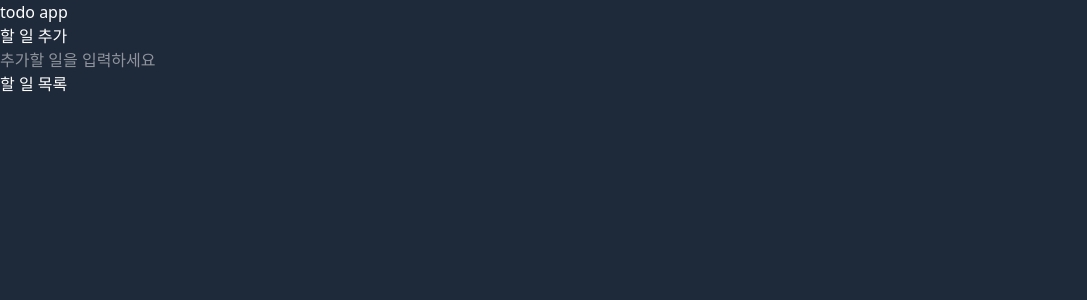
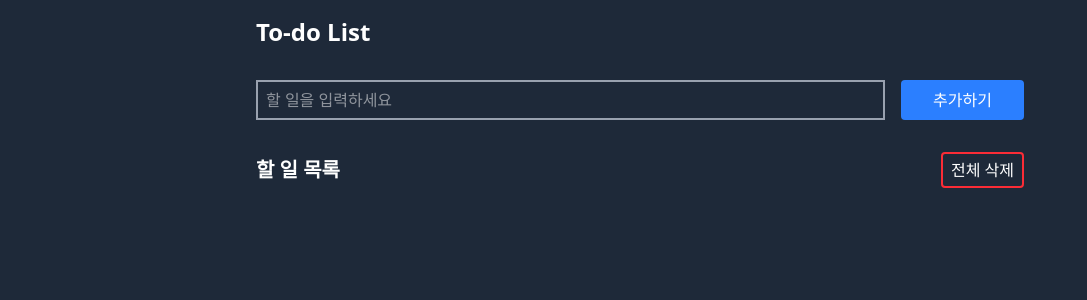
Before and after one commit to daybreaker42/react-todo, a React (Vite) app: page / in a window 1280 px wide. Shown: the top 300 px of the page, without its empty margins (0-1087 px from the left). Built offline with nearby package versions, Linux system fonts and the light colour scheme.

Commit message:
1차기능까지 완성

```diff
--- a/src/App.tsx
+++ b/src/App.tsx
@@ -1,28 +1,195 @@
-import { useState } from 'react'
-
-type Todo = {
-  id: number;
-  text: string;
-  finished: boolean;
-}
-
+import { useState, useEffect, useRef } from 'react';
+import type { Todo } from './types/todo';
+import { getItem, setItem } from '@/utils/storage';
 
 function App() {
-  const [todoList, setTodoList] = useState<Todo[]>([]);
+  const addInputRef = useRef<HTMLInputElement>(null);
+  // const editButtonRef = useRef<HTMLButtonElement>(null);
+  // const deleteButtonRef = useRef<HTMLButtonElement>(null);
+  const addButtonRef = useRef<HTMLButtonElement>(null);
+  // todo 정보 저장하는 리스트
+  const [todoList, setTodoList] = useState<Todo[]>(() => {
+    return getItem();
+  });
+  // 해당 todo 수정중인지 여부 리스트
+  const [isEdittingList, setIsEdittingList] = useState<boolean[]>(() => {
+    return todoList.map(() => false);
+  });
+  // todo input ref list
+  const todoInputRefList = useRef<Array<HTMLInputElement | null>>([]);
+
+  /**
+   * 할 일 추가 함수
+   * - 입력 필드에서 텍스트를 가져와서 trim 후, 새로운 Todo 객체를 생성하고 todoList 상태에 추가
+   * - 빈 문자열인 경우 에러 처리
+   * @returns void
+   * @example
+   * addTodo(); // 사용자가 입력한 할 일을 todoList에 추가
+   */
+  const addTodo = () => {
+    const inputRef = addInputRef.current;
+    const text = inputRef?.value.trim();
+    if (!inputRef) return;
+    if (!text) {
+      inputRef?.focus();
+      inputRef?.classList.add('error');
+      return;
+    }
+
+    inputRef?.classList.remove('error');
+    const newTodo: Todo = {
+      id: Date.now(),
+      text: text,
+      finished: false
+    }
+    setTodoList(prevList => [...prevList, newTodo]);  // todolist 업데이트
+    // saveTodo();   // 로컬스토리지에 저장
+    inputRef.value = '';
+    inputRef.focus();
+    // console.log(todoList);
+  }
+
+  /**
+   * editTodo - 할 일 수정 함수
+   */
+  const editTodo = (index: number) => {
+
+    if (isEdittingList[index]) {
+      // 할 일 수정중이었다면 -> 수정 완료
+      const currentInput = getCurrentInput(index);
+      if (!currentInput) return;
+
+      // 해당 input 안의 value
+      const newValue: string = currentInput.value;
+      if (!newValue) {
+        // 칸이 비어있다면 error상태로 바꿈
+        console.error(`editTodo() - no value in currentInput: `, newValue);
+        currentInput.classList.add('error');
+        return;
+      }
+
+      toggleEditList(index);
+      // 문제없다면 todoList 갱신
+      setTodoList(prevList => {
+        const newList = [...prevList];
+        newList[index].text = newValue;
+        return newList;
+      })
+    } else {
+      // 할 일 수정 시작
+      // 먼저 editlist를 toggle해야 currentInput이 생겨서 toggle먼저 하고 나머지 처리
+      toggleEditList(index);
+      setTimeout(() => {
+        const currentInput = getCurrentInput(index);
+        if (!currentInput) return;
+        currentInput.focus();
+      }, 0);
+    }
+  }
+
+  /**
+   * todoInputRefList에서 index에 해당하는 ref가 있으면 return, 없으면 error출력 후 null 반환
+   */
+  const getCurrentInput = (index: number): HTMLInputElement | null => {
+    const currentInput = todoInputRefList.current[index];
+    if (!currentInput) {
+      // 없으면 error 출력 후 return
+      console.error(`editTodo() - no currentInput`);
+      return null;
+    }
+    return currentInput;
+  }
+  /**
+   * isEdittingList에서 주어진 index toggle
+   */
+  const toggleEditList = (index: number) => {
+    setIsEdittingList(prev => {
+      const newList = [...prev];
+      newList[index] = !newList[index];  // 현재 todo의 수정 상태를 토글
+      return newList;
+    });
+
+  }
+
+  /**
+   * removeTodo - 할 일 삭제 함수
+   */
+  const removeTodo = (index: number) => {
+    setTodoList(prev => {
+      const newTodo: Todo[] = prev.filter((todo, todoIndex) => index != todoIndex);
+      return newTodo;
+    });
+  }
+
+  /**
+   * clearTodo - 할 일 전체 삭제 함수
+   */
+  const clearTodo = () => {
+    setTodoList([]);
+  }
+
+  // 키보드 이벤트 핸들러
+  // - Enter 키를 누르면 addTodo 함수 호출
+  const addKeyHandler = (event: React.KeyboardEvent<HTMLInputElement>) => {
+    if (event.key === 'Enter') {
+      addTodo();
+    }
+  }
+
+  // todoList가 변경될 때마다 storage에 저장하는 로직
+  useEffect(() => {
+    setItem(todoList);
+    // console.log(todoList);
+  }, [todoList]);
 
   return (
     <>
-    <div>
-      <h1>todo app</h1>
-      <h2>할 일 추가</h2>
-      <input type="text" placeholder='추가할 일을 입력하세요'/>
-      <h2>할 일 목록</h2>
-      <ul id="content">
-        {todoList.map((todo, index)=>{
-          return <li key={todo.id} className={todo.finished ? 'finished' : ''}>{todo.text}</li>
-        })}
-      </ul>
-    </div>
+      {/* wrapper div */}
+      <div className="container mx-auto max-w-3xl">
+        {/* 제목 부분 */}
+        <h1 className='text-2xl font-bold mt-4'>To-do List</h1>
+        {/* <h2 className='text-xl font-bold mt-4'>할 일 추가</h2> */}
+        {/* 할 일 추가 부분 */}
+        <div className='mt-8 flex justify-between items-center gap-4'>
+          <input type="text" placeholder='할 일을 입력하세요' ref={addInputRef} onKeyDown={addKeyHandler}
+            className='h-10 w-full border-2 border-gray-400 focus:border-blue-500 focus:border-2 p-2' />
+          <button onClick={addTodo} ref={addButtonRef} className='w-36 bg-blue-500 hover:bg-blue-700 text-white py-2 px-4 rounded'>추가하기</button>
+        </div>
+
+
+        {/* 할 일 목록 */}
+        <div className='flex justify-between items-center mt-8'>
+          <h2 className='text-xl font-bold'>할 일 목록</h2>
+          <button onClick={clearTodo} className='delete'>전체 삭제</button>
+        </div>
+        <ul id="content" className='mt-2 p-4'>
+          {todoList.map((todo, index) => {
+            return <li key={todo.id}
+              className={`${index < todoList.length - 1 ? 'border-b-1' : ''} border-gray-300 p-2 flex justify-between items-center ${todo.finished ? 'finished' : ''}`}>
+              {/* todo 내용 */}
+              <div className='flex gap-2 items-center'>
+                <span className='w-8 px-1'>{index + 1}</span>
+                {isEdittingList[index] ? (
+                  <input type='text' defaultValue={todo.text} id={`todo-input-${index}`} ref={(el) => { (todoInputRefList.current[index] = el) }} onKeyDown={(event: React.KeyboardEvent<HTMLInputElement>) => {
+                    if (event.key === 'Enter') {
+                      editTodo(index);
+                    }
+                  }}
+                    className={`border-2 border-gray-400 focus:border-blue-500 focus:border-2 p-2`} />
+                ) : <span>{todo.text}</span>}
+              </div>
+
+              {/* todo 수정/삭제 버튼 */}
+              <div className='flex gap-4'>
+                <button onClick={() => editTodo(index)} className='border-2 border-green-500 hover:bg-green-500 text-white py-1 px-2 rounded'>
+                  {!isEdittingList[index] ? '수정' : '수정 완료'}
+                </button>
+                <button onClick={() => removeTodo(index)} className='delete'>삭제</button>
+              </div>
+            </li>
+          })}
+        </ul>
+      </div>
     </>
   )
 }
--- /dev/null
+++ b/src/css/todo.css
@@ -0,0 +1,14 @@
+.error{
+    @apply border border-red-500;
+    @apply rounded;
+    /* border 두껍게 */
+    @apply border-2;
+}
+
+input, button{
+    outline: none;
+}
+
+button.delete{
+    @apply border-2 border-red-500 hover:bg-red-500 text-white py-1 px-2 rounded;
+}
--- a/src/index.css
+++ b/src/index.css
@@ -1 +1,2 @@
 @import "tailwindcss";
+@import '@/css/todo.css'
```
